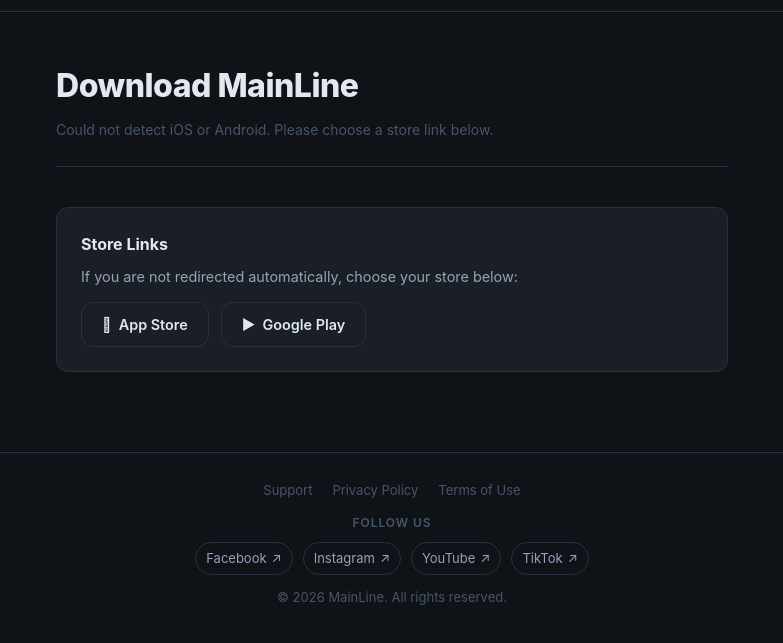
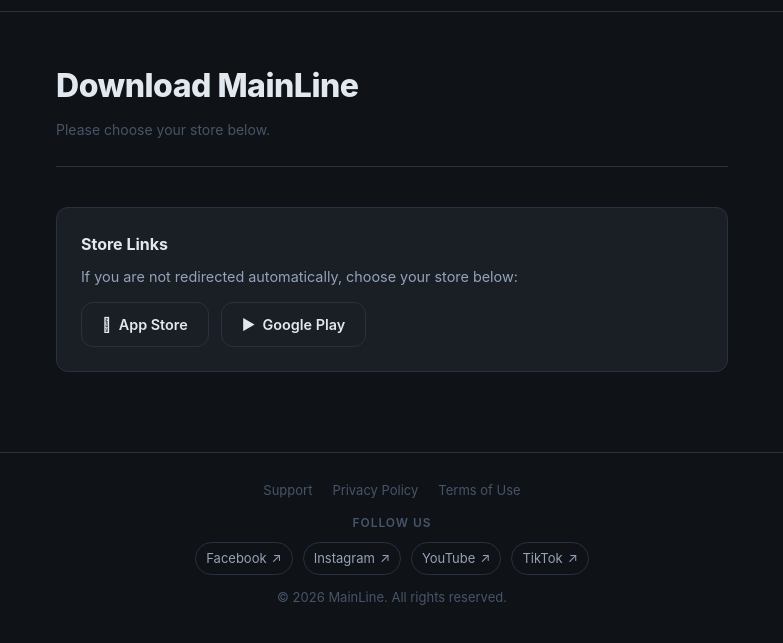
Before and after one commit to mainlinechess/mainlinechess.github.io, a plain HTML site: page download/index.html in a window 1280 px wide. Shown: the part 45-688 px from the top of the page, without its empty margins (248-1031 px from the left). Drawn offline with Linux system fonts and the light colour scheme.

Commit message:
improve copy

```diff
--- a/download/index.html
+++ b/download/index.html
@@ -26,7 +26,7 @@
   <div class="page">
     <div class="page-header">
       <h1>Download MainLine</h1>
-      <p class="meta" id="download-status">Detecting your device and redirecting...</p>
+      <p class="meta" id="download-status">Redirecting you to the right store...</p>
     </div>
 
     <div class="support-card">
@@ -73,18 +73,16 @@
       var statusEl = document.getElementById("download-status");
 
       if (isIOS) {
-        statusEl.textContent = "iOS device detected. Redirecting to the App Store...";
         window.location.replace(appStoreUrl);
         return;
       }
 
       if (isAndroid) {
-        statusEl.textContent = "Android device detected. Redirecting to Google Play...";
         window.location.replace(playStoreUrl);
         return;
       }
 
-      statusEl.textContent = "Could not detect iOS or Android. Please choose a store link below.";
+      statusEl.textContent = "Please choose your store below.";
     })();
   </script>
 
```
